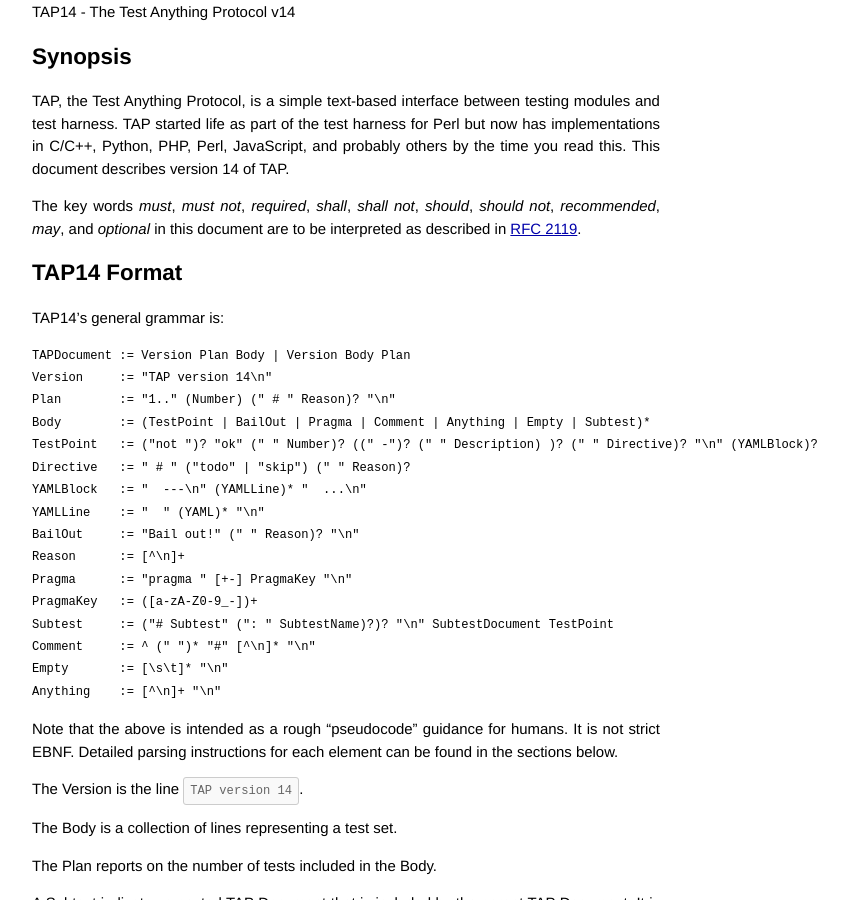
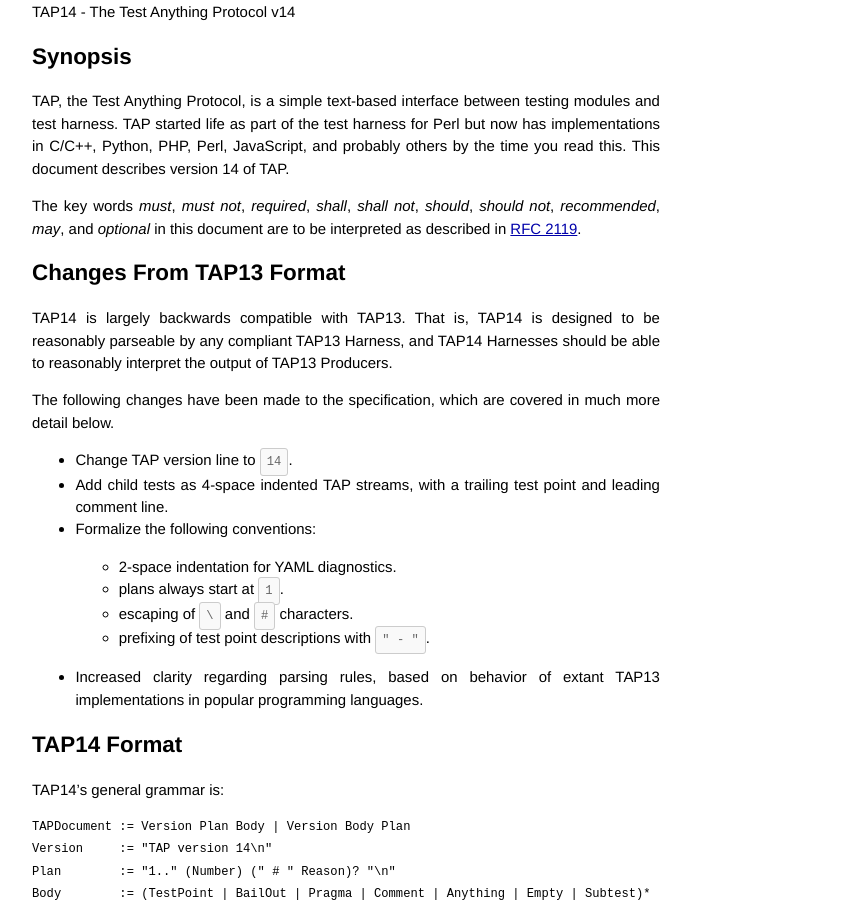
Before and after one commit to TestAnything/testanything.github.io, a Jekyll site: the page built from tap-version-14-specification.md, in a window 1280 px wide and 900 px high, scrolled down 478 px. Shown: the whole window, without its empty margins (294-1142 px from the left). Built offline with Jekyll 4.4.1, drawn with Linux system fonts in a browser that asks for light colours.

Commit message:
update tap14 specification
copied from TestAnything/Specification@077697618f533b7701c758b717c2b3a48a4be952

```diff
--- a/tap-version-14-specification.md
+++ b/tap-version-14-specification.md
@@ -29,6 +29,27 @@
 _should_, _should not_, _recommended_, _may_, and _optional_ in this
 document are to be interpreted as described in [RFC
 2119](https://datatracker.ietf.org/doc/html/rfc2119).
+
+## Changes From TAP13 Format
+
+TAP14 is largely backwards compatible with TAP13.  That is, TAP14
+is designed to be reasonably parseable by any compliant TAP13
+Harness, and TAP14 Harnesses should be able to reasonably
+interpret the output of TAP13 Producers.
+
+The following changes have been made to the specification, which
+are covered in much more detail below.
+
+* Change TAP version line to `14`.
+* Add child tests as 4-space indented TAP streams, with a
+  trailing test point and leading comment line.
+* Formalize the following conventions:
+    * 2-space indentation for YAML diagnostics.
+    * plans always start at `1`.
+    * escaping of `\` and `#` characters.
+    * prefixing of test point descriptions with `" - "`.
+* Increased clarity regarding parsing rules, based on behavior of
+  extant TAP13 implementations in popular programming languages.
 
 ## TAP14 Format
 
```
